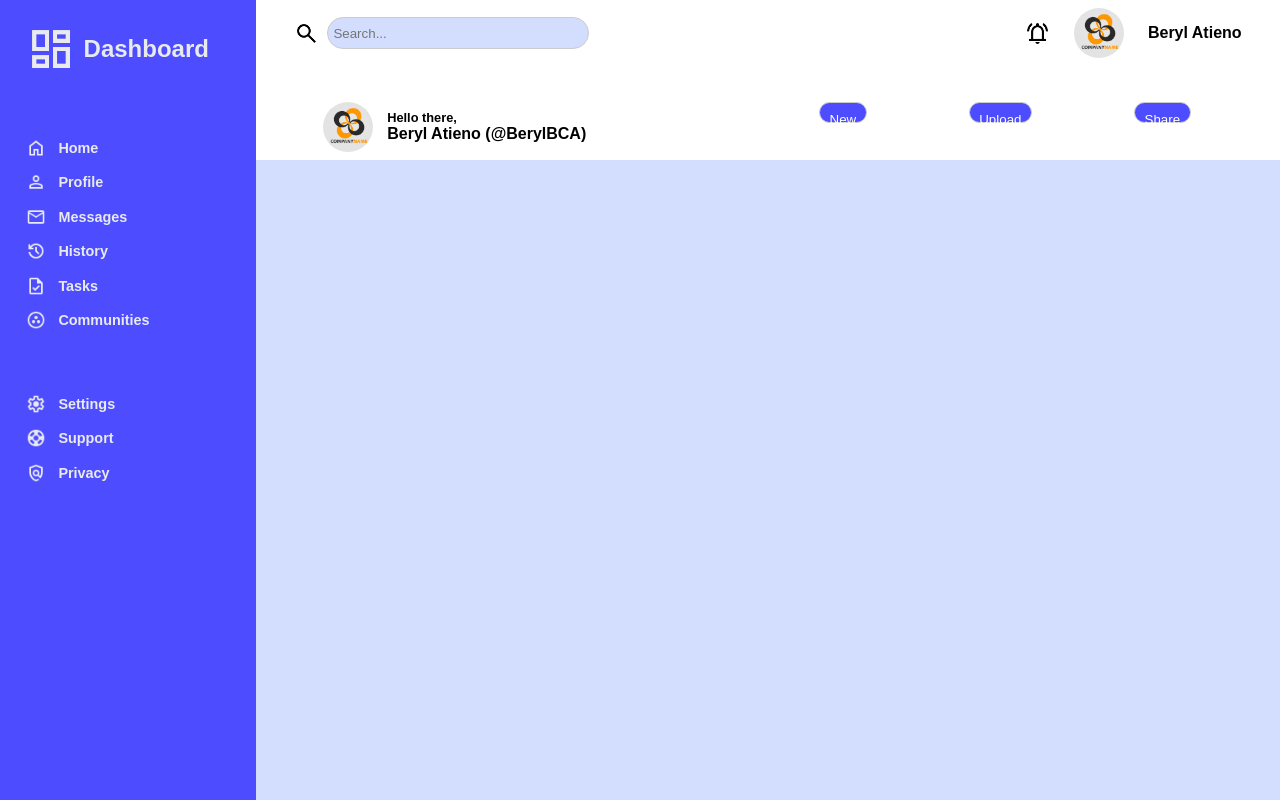
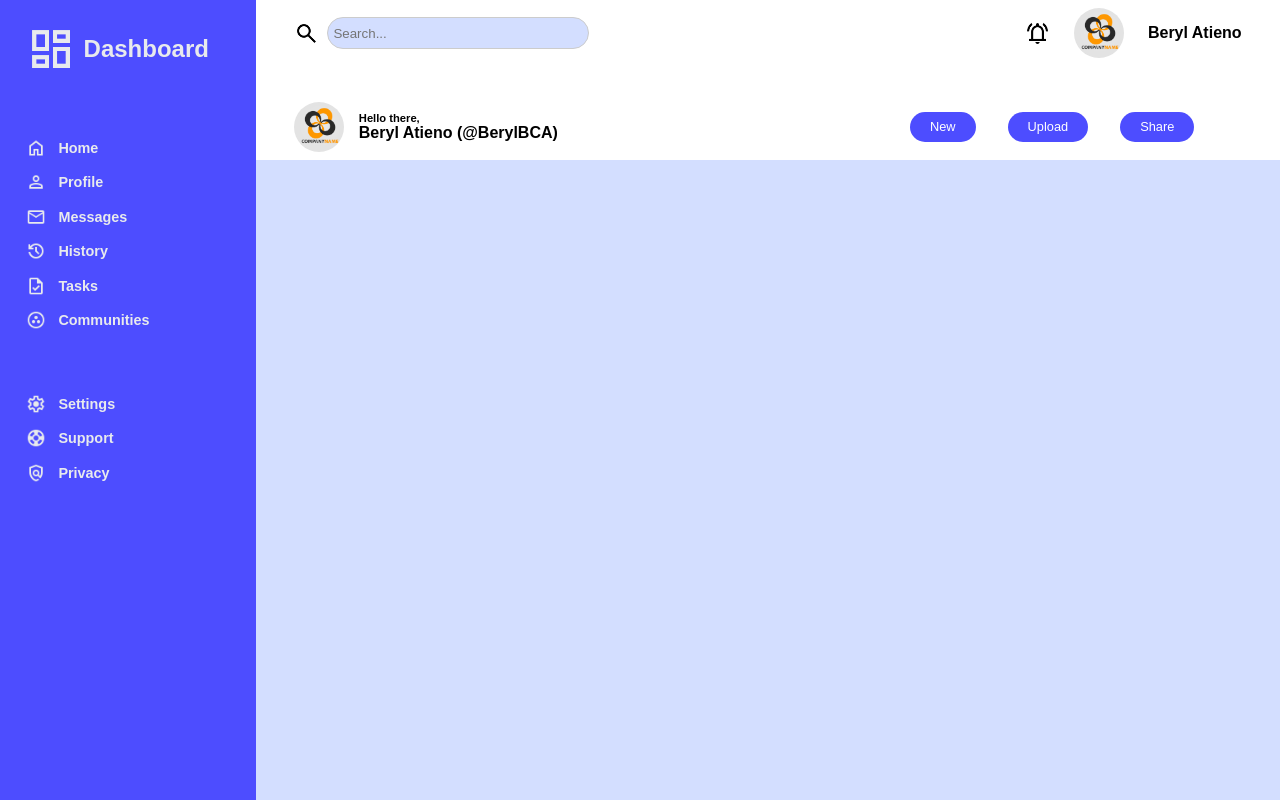
Before and after one commit to BerylCAtieno/admin-dashboard, a plain HTML site: page index.html in a window 1280 px wide. Drawn offline with Linux system fonts and the light colour scheme.

```diff
--- a/style.css
+++ b/style.css
@@ -125,7 +125,6 @@
     display: flex;
     justify-content: center;
     gap: 0.9rem;
-    padding-left: 3%;
 }
 .profile-info-container > div {
     display: flex;
@@ -136,27 +135,65 @@
 .profile-info-container > div > span {
     color: black;
     font-family: sans-serif;
-    font-weight: 600;
+    font-weight: 550;
 }
 
 #hi-there {
-    font-size: 0.8rem;
+    font-size: 0.7rem;
 }
 
 .btns-container {
     display: flex;
-    justify-content: space-around;
+    justify-content: center;
     width: 50%;
+    max-width: 40%;
+    align-items: center;
+    gap: 2rem;
 }
 
+
 .btns-container > button {
-    background: #4d4dff;
-    color: #ffffff;
-    font-family: sans-serif;
-    width: fit-content;
-    height: 20px;
-    border: 1px solid #ccc;
-    border-radius: 25px;
-    padding: 2%;
-    text-align: center;
+  align-items: center;
+  background-color: #4d4dff;
+  border: 0;
+  border-radius: 100px;
+  box-sizing: border-box;
+  color: #ffffff;
+  cursor: pointer;
+  display: inline-flex;
+  font-family: sans-serif, system-ui, system-ui, "Segoe UI", Roboto, "Helvetica Neue", "Fira Sans", Ubuntu, Oxygen, "Oxygen Sans", Cantarell, "Droid Sans", "Apple Color Emoji", "Segoe UI Emoji", "Segoe UI Symbol", "Lucida Grande", Helvetica, Arial, sans-serif;
+  font-size: 0.8rem;
+  font-weight: 400;
+  justify-content: center;
+  line-height: 20px;
+  max-width: 450px;
+  min-height: 30px;
+  min-width: 0px;
+  overflow: hidden;
+  padding: 0px;
+  padding-left: 20px;
+  padding-right: 20px;
+  text-align: center;
+  touch-action: manipulation;
+  transition: background-color 0.167s cubic-bezier(0.4, 0, 0.2, 1) 0s, box-shadow 0.167s cubic-bezier(0.4, 0, 0.2, 1) 0s, color 0.167s cubic-bezier(0.4, 0, 0.2, 1) 0s;
+  user-select: none;
+  -webkit-user-select: none;
+  vertical-align: middle;
 }
+
+.btns-container > button:hover,
+.btns-container > button:focus {
+  background-color: #16437E;
+  color: #ffffff;
+}
+
+.btns-container > button:active {
+  background: #09223b;
+  color: rgb(255, 255, 255, .7);
+}
+
+.btns-container > button:disabled {
+  cursor: not-allowed;
+  background: rgba(0, 0, 0, .08);
+  color: rgba(0, 0, 0, .3);
+}
```
